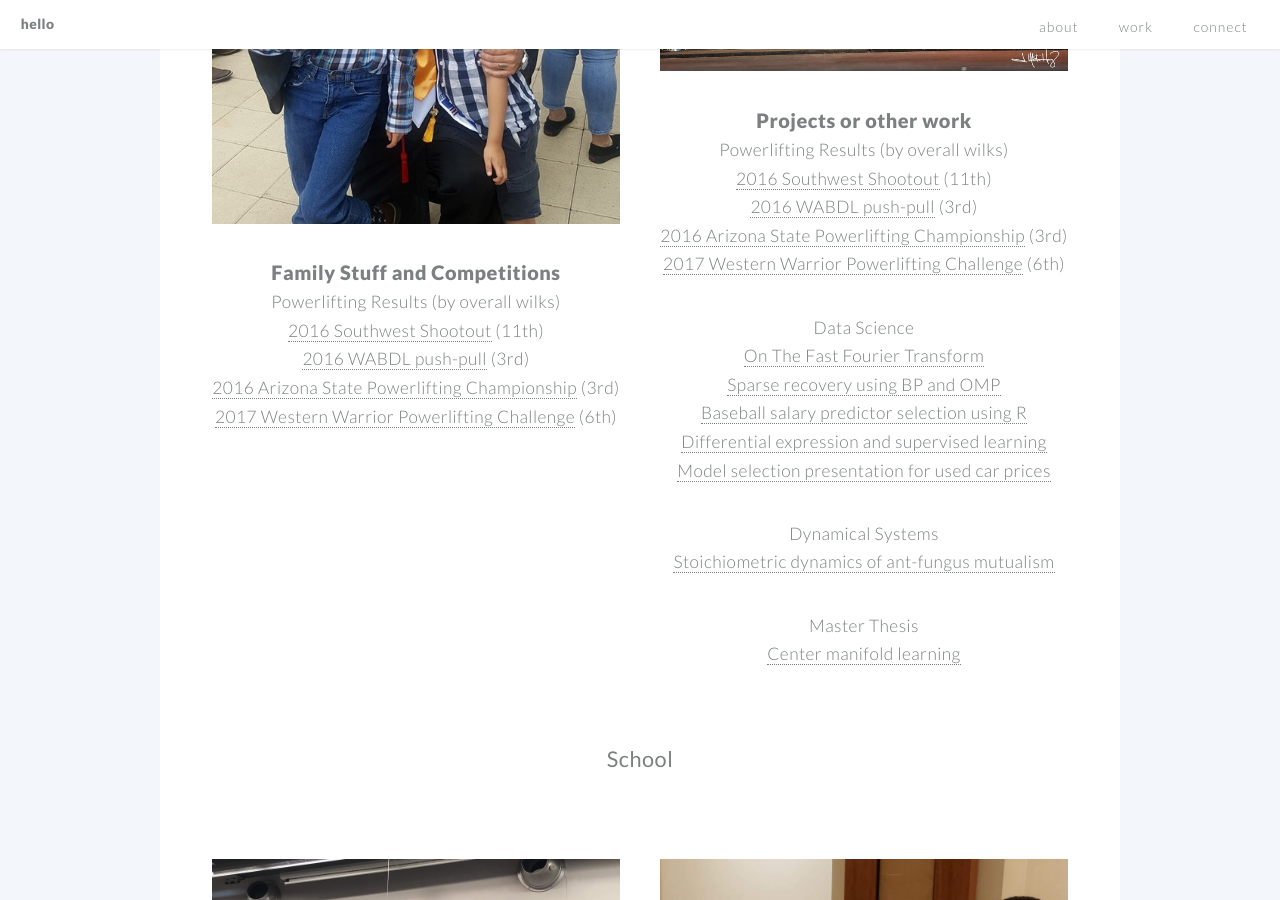
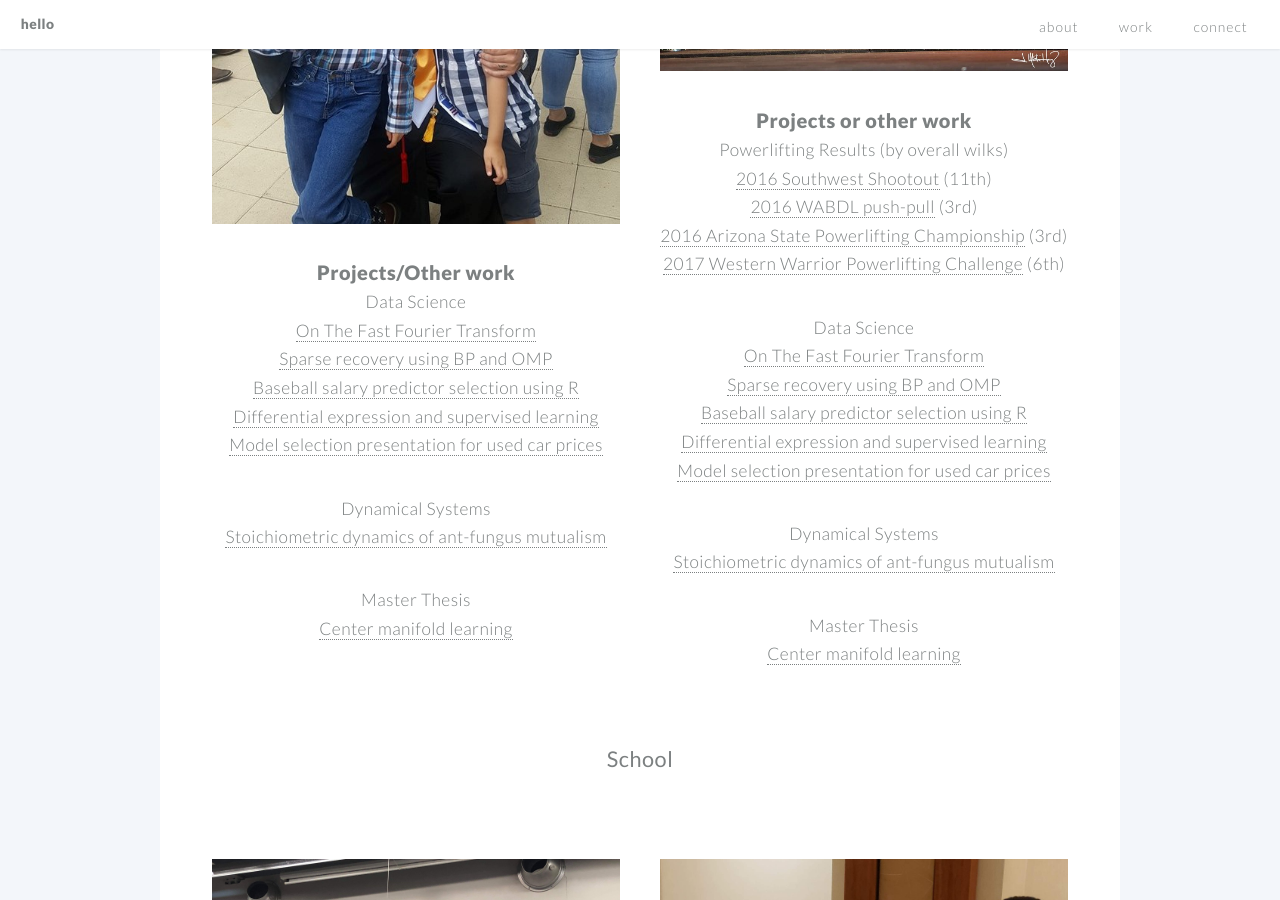
Before and after one commit to jben33/jben33.github.io, a Jekyll site: the page built from index.md, in a window 1280 px wide and 900 px high, scrolled down 2274 px. Built offline with Jekyll 4.4.1, drawn with Linux system fonts in a browser that asks for light colours.

Commit message:
Update example.html

```diff
--- a/_includes/example.html
+++ b/_includes/example.html
@@ -1,9 +1,18 @@
-<h1>Family Stuff and Competitions</h1>
+<h1>Projects/Other work</h1>
 
 
-<ul> Powerlifting Results (by overall wilks)
-  <li><a href="https://www.openpowerlifting.org/m/uspa/0576#justinbennett">2016 Southwest Shootout</a> (11th)</li>
-  <li><a href="https://www.openpowerlifting.org/m/wabdl/1611#justinbennett">2016 WABDL push-pull</a> (3rd)</li>
-  <li><a href="https://www.openpowerlifting.org/m/uspa/0666#justinbennett">2016 Arizona State Powerlifting Championship</a> (3rd)</li>
-  <li><a href="https://www.openpowerlifting.org/m/uspa/0780#justinbennett">2017 Western Warrior Powerlifting Challenge</a> (6th)</li>
+<ul> Data Science
+    <li><a href="https://drive.google.com/file/d/11wUO7g6utnPm15n1JUPFODPEYs72d1TV/view?usp=drive_link">On The Fast Fourier Transform</a></li>
+    <li><a href="https://drive.google.com/file/d/1WWmqQxm_SkWCWk5_S1_xysVG3u1fB5ar/view?usp=sharing">Sparse recovery using BP and OMP</a></li>
+    <li><a href="https://drive.google.com/file/d/16-5BFMT3K4yZeH_sabC04eOoUSRr0ERS/view">Baseball salary predictor selection using R</a></li>
+    <li><a href="https://drive.google.com/file/d/13qtmkT5ZRK_ioMY6gzQdotmCNSV-AQpm/view?usp=sharing">Differential expression and supervised learning</a></li>
+    <li><a href="https://drive.google.com/file/d/1n_aHWrxSanKoo5tuJenNtv9qE2atiE06/view?usp=sharing">Model selection presentation for used car prices</a></li>
 </ul>
+
+<ul> Dynamical Systems
+    <li><a href="https://drive.google.com/file/d/1ZN5RsUfMytxdaDLOrpU1KEO79AyjDPLw/view?usp=sharing">Stoichiometric dynamics of ant-fungus mutualism</a></li>
+</ul>
+
+<ul> Master Thesis
+    <li><a href="https://drive.google.com/file/d/1nk-knGRAmIqFJNReKlY19ZV9CrF8fhrx/view?usp=sharing">Center manifold learning</a></li>
+</ul>
```
